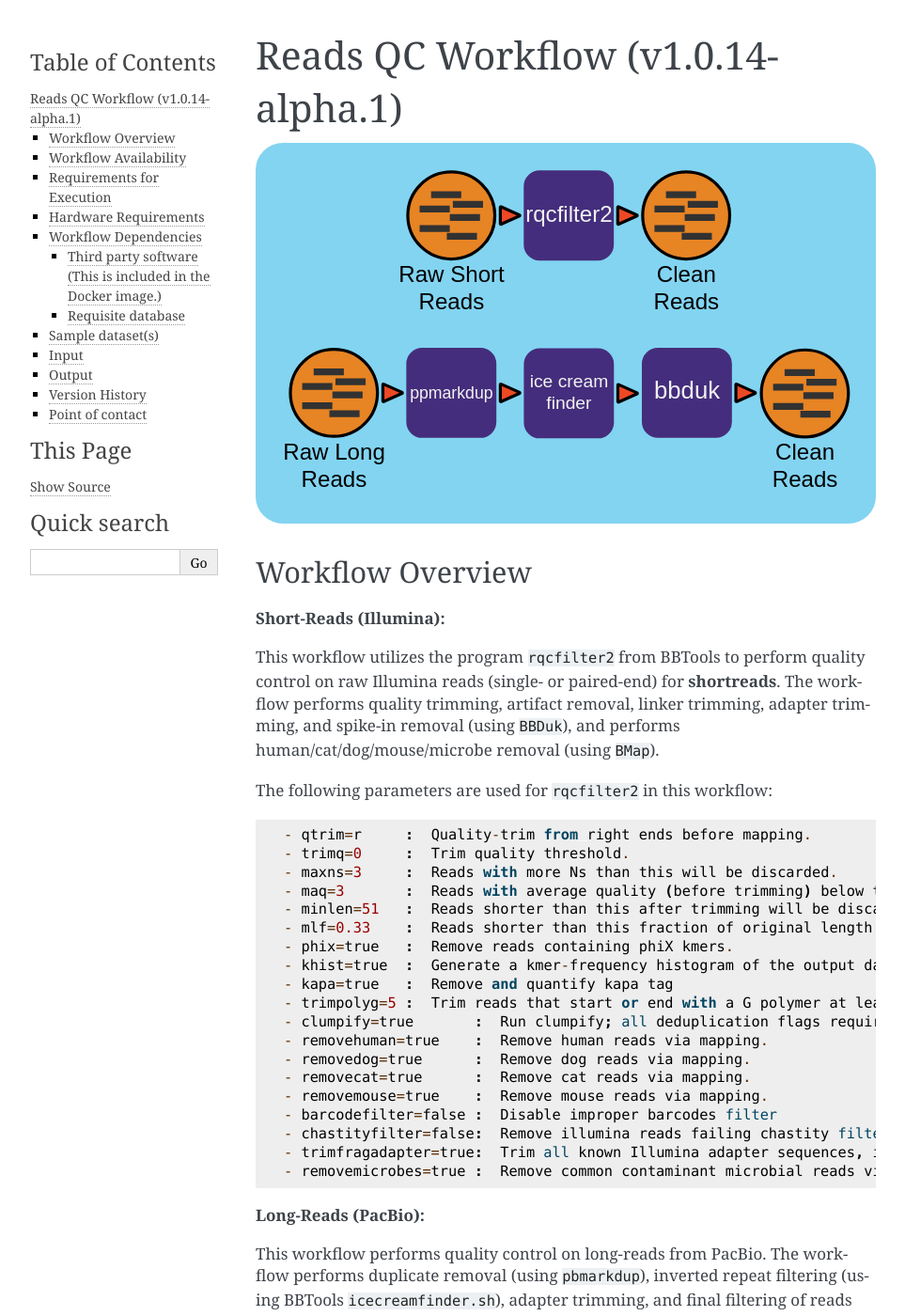
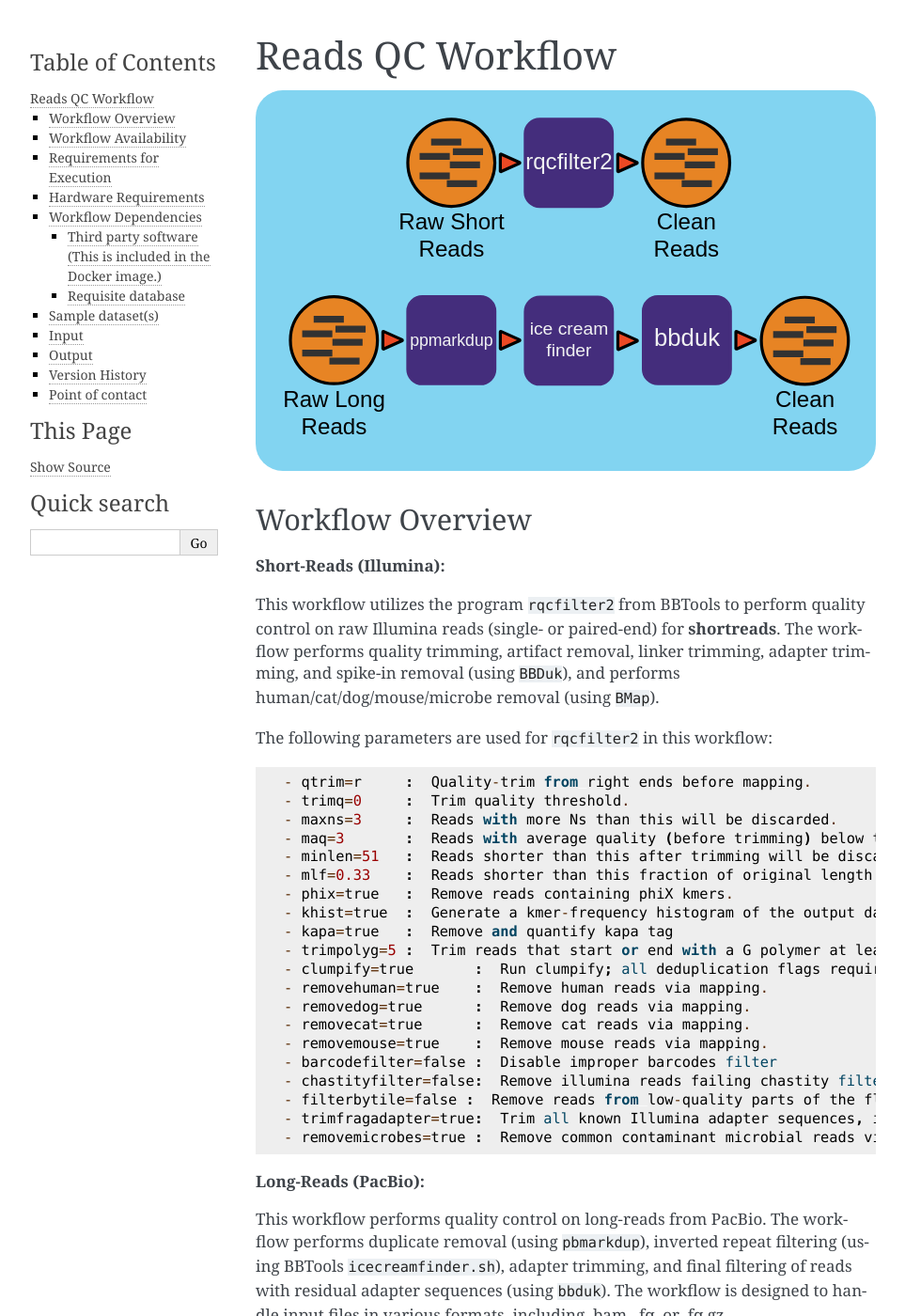
Before and after one commit to microbiomedata/ReadsQC, a Sphinx documentation site: the page built from docs/index.rst, in a window 1280 px wide and 1400 px high. Shown: the whole window at 94% size, without its empty margins (148-1111 px from the left). Built offline with Sphinx 7.4.7, drawn with Linux system fonts in a browser that asks for light colours.

```diff
--- a/docs/index.rst
+++ b/docs/index.rst
@@ -6,7 +6,7 @@
          site the file is incorporated into. You can learn more about the `github_url` field at:
          https://sphinx-rtd-theme.readthedocs.io/en/stable/configuring.html#confval-github_url
 
-Reads QC Workflow (v1.0.14-alpha.1)
+Reads QC Workflow
 =============================
 
 .. image:: lrrqc_workflow2024.svg
@@ -39,6 +39,7 @@
  - removemouse=true    :  Remove mouse reads via mapping.
  - barcodefilter=false :  Disable improper barcodes filter
  - chastityfilter=false:  Remove illumina reads failing chastity filter.
+ - filterbytile=false :  Remove reads from low-quality parts of the flowcell.
  - trimfragadapter=true:  Trim all known Illumina adapter sequences, including TruSeq and Nextera.
  - removemicrobes=true :  Remove common contaminant microbial reads via mapping, and place them in a separate file.
 
--- a/version.txt
+++ b/version.txt
@@ -1 +1 @@
-v1.0.24
+v1.0.25
```
Also changed, not shown: 2 other files.
